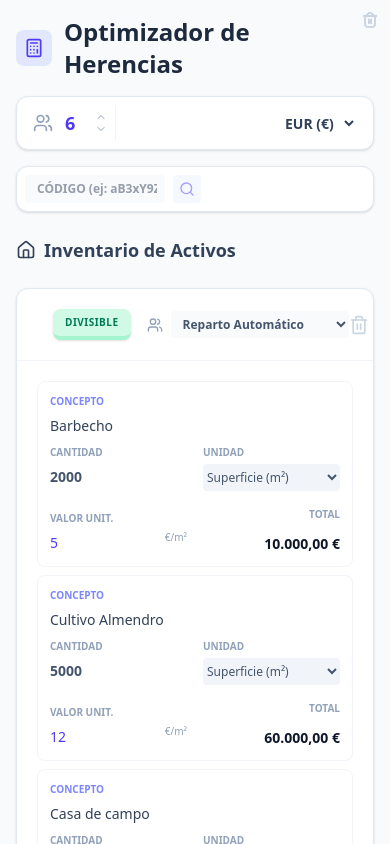
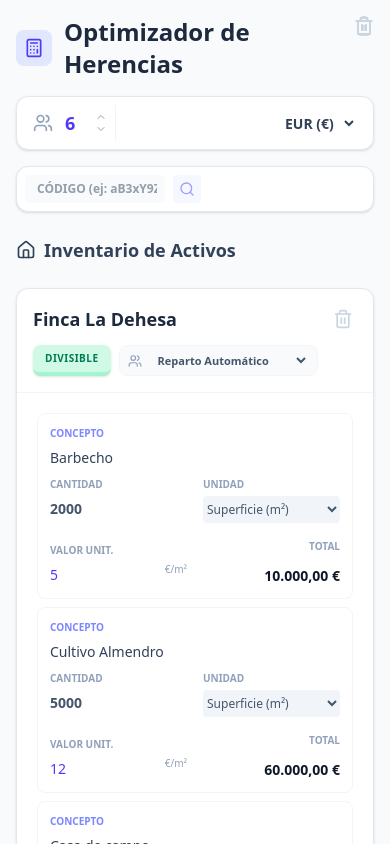
Before and after one commit to arquinsignia-creator/REPARTO-DE-HERENCIA, a Next.js app: page / in a window 390 px wide. Shown: the top 844 px of the page. Built offline with nearby package versions, Linux system fonts and the light colour scheme.

Commit message:
style: optimize responsiveness for mobile devices

```diff
--- a/src/app/page.tsx
+++ b/src/app/page.tsx
@@ -684,14 +684,22 @@ export default function Page() {
           <div className="space-y-6">
             {activos.map((activo) => (
               <div key={activo.id} className="bg-white rounded-xl border border-slate-200 shadow-sm overflow-hidden">
-                <div className="p-5 flex items-center justify-between border-b border-slate-100">
-                  <div className="flex items-center gap-4 flex-1">
+                <div className="p-4 md:p-5 flex flex-col md:flex-row md:items-center justify-between border-b border-slate-100 gap-4">
+                  <div className="flex flex-col sm:flex-row sm:items-center gap-3 md:gap-4 flex-1 w-full">
+                    <div className="flex items-center justify-between w-full md:w-auto gap-2">
                       <input
                         type="text"
                         value={activo.nombre}
                         onChange={(e) => setActivos(activos.map(a => a.id === activo.id ? {...a, nombre: e.target.value} : a))}
-                      className="text-base md:text-lg font-bold text-slate-800 bg-transparent border-none focus:outline-none focus:ring-0 p-0 w-full max-w-[200px] md:max-w-md truncate"
+                        className="text-lg md:text-xl font-extrabold text-slate-800 bg-transparent border-none focus:outline-none focus:ring-0 p-0 flex-1 md:min-w-[300px] truncate"
+                        placeholder="Nombre del activo..."
                       />
+                      <button onClick={() => eliminarActivo(activo.id)} className="md:hidden text-slate-300 hover:text-red-500 transition-colors p-1">
+                        <Trash2 className="w-5 h-5" />
+                      </button>
+                    </div>
+
+                    <div className="flex items-center gap-2 flex-wrap">
                       <button
                         onClick={() => toggleDivisible(activo.id)}
                         className={`
@@ -705,13 +713,13 @@ export default function Page() {
                       >
                         {activo.divisible ? 'DIVISIBLE' : 'INDIVISIBLE'}
                       </button>
-                    {/* Selector de Asignación */}
-                    <div className="flex items-center gap-2">
-                         <Users className="w-4 h-4 text-slate-400" />
+
+                      <div className="flex items-center gap-2 bg-slate-50 px-2 py-1 rounded-lg border border-slate-100">
+                           <Users className="w-3.5 h-3.5 text-slate-400" />
                            <select
                                value={activo.asignadoA || ""}
                                onChange={(e) => asignarActivo(activo.id, e.target.value)}
-                             className="text-xs font-bold text-slate-600 bg-slate-50 border-none rounded py-1 pl-2 pr-6 focus:ring-1 focus:ring-indigo-500 cursor-pointer"
+                               className="text-[11px] font-bold text-slate-600 bg-transparent border-none rounded py-0.5 pl-1 pr-5 focus:ring-0 focus:outline-none cursor-pointer"
                            >
                                <option value="">Reparto Automático</option>
                                {herederos.map(h => (
@@ -720,7 +728,8 @@ export default function Page() {
                            </select>
                        </div>
                     </div>
-                  <button onClick={() => eliminarActivo(activo.id)} className="text-slate-300 hover:text-red-500 transition-colors">
+                  </div>
+                  <button onClick={() => eliminarActivo(activo.id)} className="hidden md:block text-slate-300 hover:text-red-500 transition-colors">
                     <Trash2 className="w-5 h-5" />
                   </button>
                 </div>
@@ -800,14 +809,14 @@ export default function Page() {
                                    {formatCurrency(sub.cantidad * sub.valor_unitario)}
                                  </div>
 
-                                 {/* Delete Action (Visible on mobile always, hover on desktop) */}
-                                 <div className="opacity-100 md:opacity-0 md:group-hover:opacity-100 transition-opacity absolute top-2 right-2 md:static">
+                                 {/* Delete Action (Always visible on touch/mobile, hover on desktop) */}
+                                 <div className="transition-opacity absolute top-2 right-2 md:static md:opacity-0 group-hover:opacity-100">
                                     <button
                                       onClick={() => eliminarSubPartida(activo.id, sub.id)}
-                                      className="text-slate-300 hover:text-red-500 transition-colors p-1 hover:bg-red-50 rounded"
+                                      className="text-slate-300 hover:text-red-500 transition-colors p-2 md:p-1 hover:bg-red-50 rounded-lg md:rounded"
                                       title="Eliminar partida"
                                     >
-                                      <Trash2 className="w-4 h-4" />
+                                      <Trash2 className="w-5 h-5 md:w-4 md:h-4" />
                                     </button>
                                   </div>
                               </div>
@@ -852,9 +861,9 @@ export default function Page() {
         <aside className="lg:col-span-5 space-y-6">
 
           {/* Main Stats Card */}
-          <div className="bg-[#2D2B55] rounded-2xl p-8 text-white shadow-xl">
+          <div className="bg-[#2D2B55] rounded-2xl p-6 md:p-8 text-white shadow-xl">
             <h3 className="text-xs font-bold text-indigo-200 uppercase tracking-widest mb-4">Caudal Relicto Total</h3>
-            <div className="text-5xl font-bold mb-8 tracking-tight">
+            <div className="text-3xl sm:text-4xl md:text-5xl font-bold mb-6 md:mb-8 tracking-tight">
               {formatCurrency(caudalRelicto)}
             </div>
 
@@ -922,8 +931,8 @@ export default function Page() {
                   <div className="space-y-1 mb-4">
                     {lote.activos.length === 0 && <p className="text-xs text-slate-400 italic">Sin bienes asignados</p>}
                     {lote.activos.map((act: any, idx: number) => (
-                      <div key={idx} className="flex justify-between items-start text-xs py-1 px-2 hover:bg-slate-50 rounded">
-                        <span className="text-slate-600 font-medium truncate max-w-[60%] flex items-center gap-1">
+                      <div key={idx} className="flex justify-between items-start text-xs py-1.5 px-2 hover:bg-slate-50 rounded">
+                        <span className="text-slate-600 font-medium truncate flex-1 pr-2 flex items-center gap-1">
                           {act.manual && <span className="text-[10px] text-amber-500 font-bold" title="Asignado Manualmente">★</span>}
                           {act.nombre}
                         </span>
```
Lines whose indentation alone changed are shown as unchanged.
